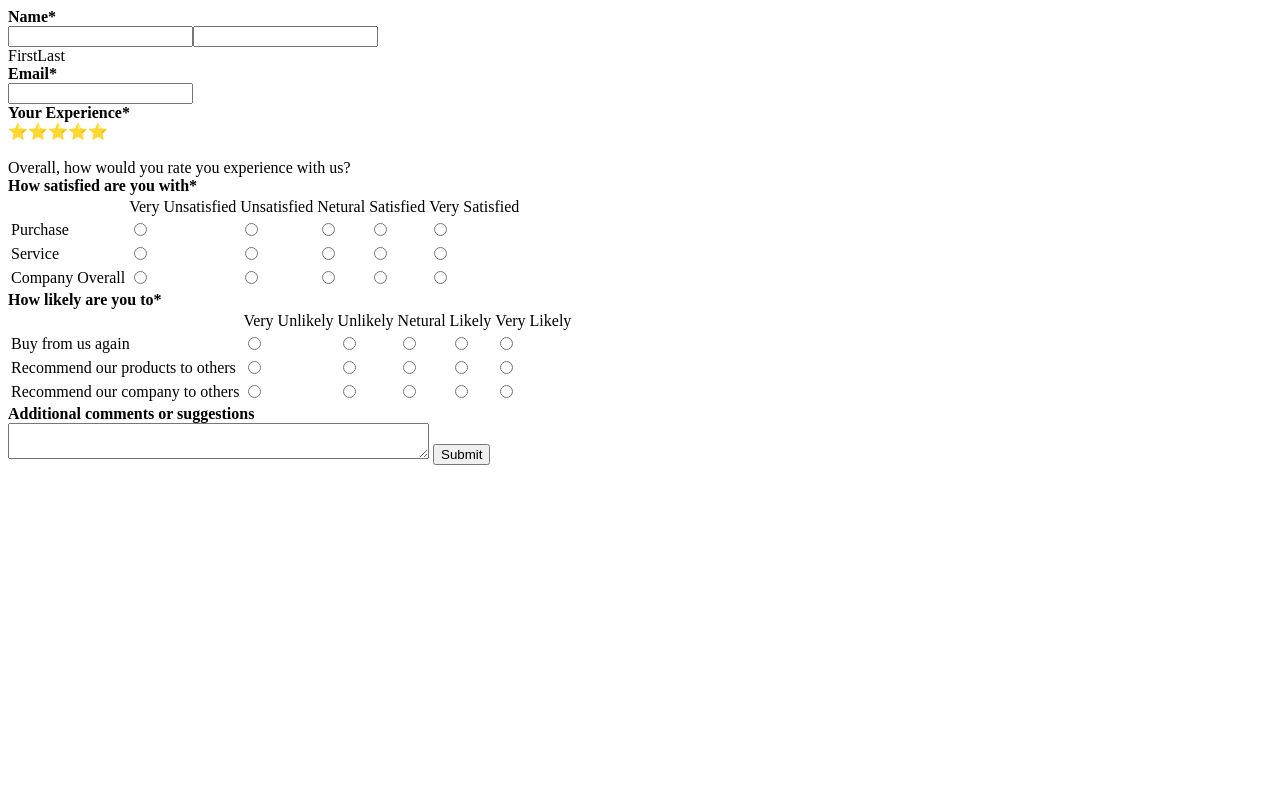
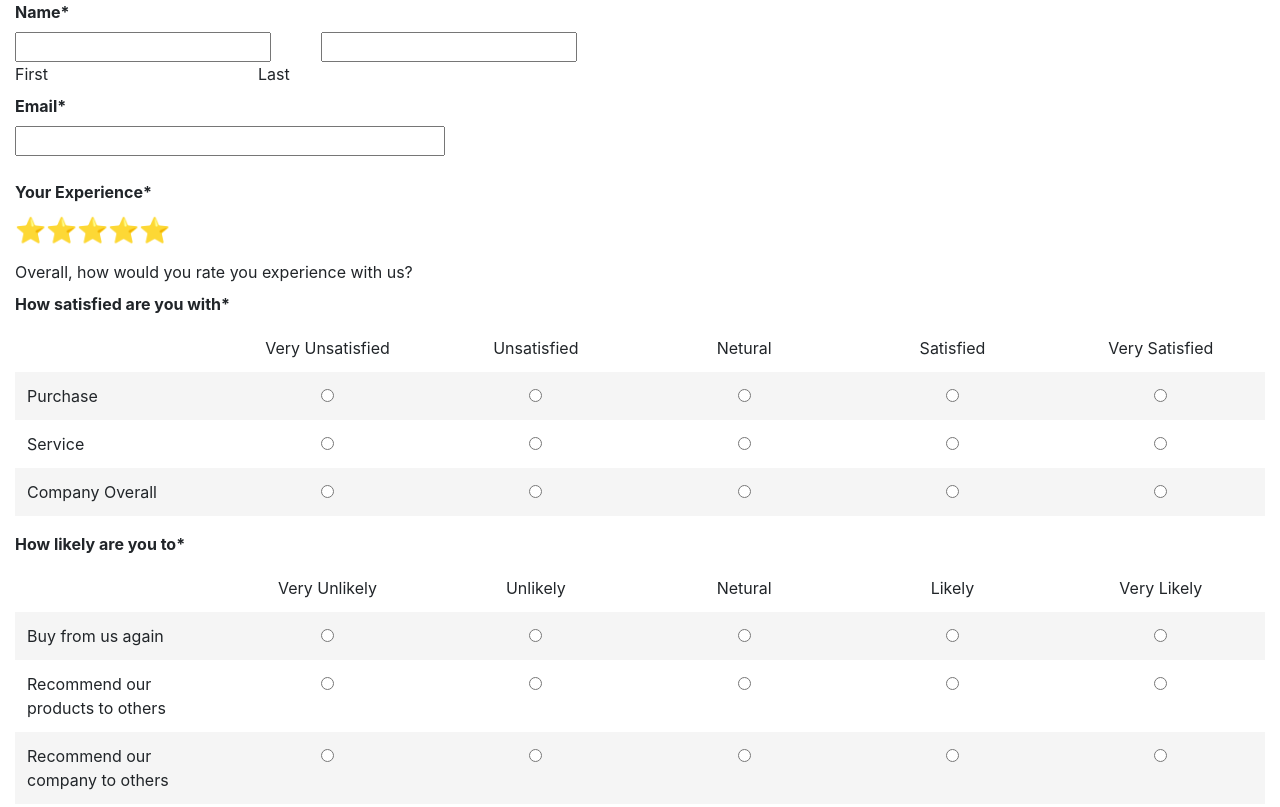
Before and after one commit to Harmit1708/Survey-Form, a plain HTML site: page Index.html in a window 1280 px wide. Shown: the top 807 px of the page. Drawn offline with Linux system fonts and the light colour scheme; files that its build step writes are made by us from their sources; the site is published under a folder, as on GitHub Pages, so addresses that start at the root find nothing.

Commit message:
Update Index.html

```diff
--- a/Index.html
+++ b/Index.html
@@ -4,8 +4,8 @@
     <meta charset="UTF-8">
     <meta http-equiv="X-UA-Compatible" content="IE=edge">
     <meta name="viewport" content="width=device-width, initial-scale=1.0">
-    <link rel="stylesheet" href="/CSS/bootstrap.min.css">
-    <link rel="stylesheet" href="/CSS/Style.css">
+    <link rel="stylesheet" href="bootstrap.min.css">
+    <link rel="stylesheet" href="Style.css">
     <title>Survey Form</title>
 </head>
 <body>
@@ -97,7 +97,7 @@
             <input class="btn btn-light" type="submit" required>
     </form>
 
-    <script src="/JS/jquery-3.6.0.min.js"></script>
-    <script src="/JS/bootstrap.min.js"></script>
+    <script src="jquery-3.6.0.min.js"></script>
+    <script src="bootstrap.min.js"></script>
 </body>
 </html>
```
